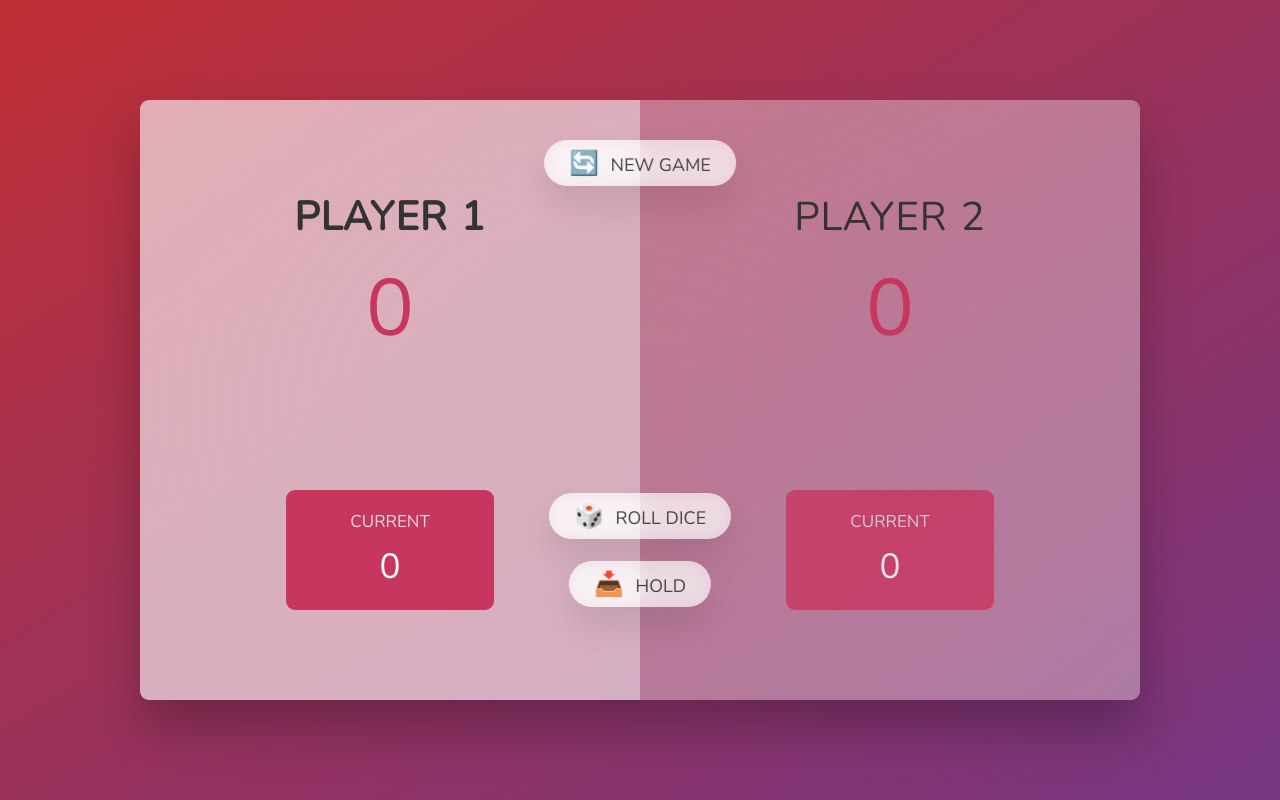
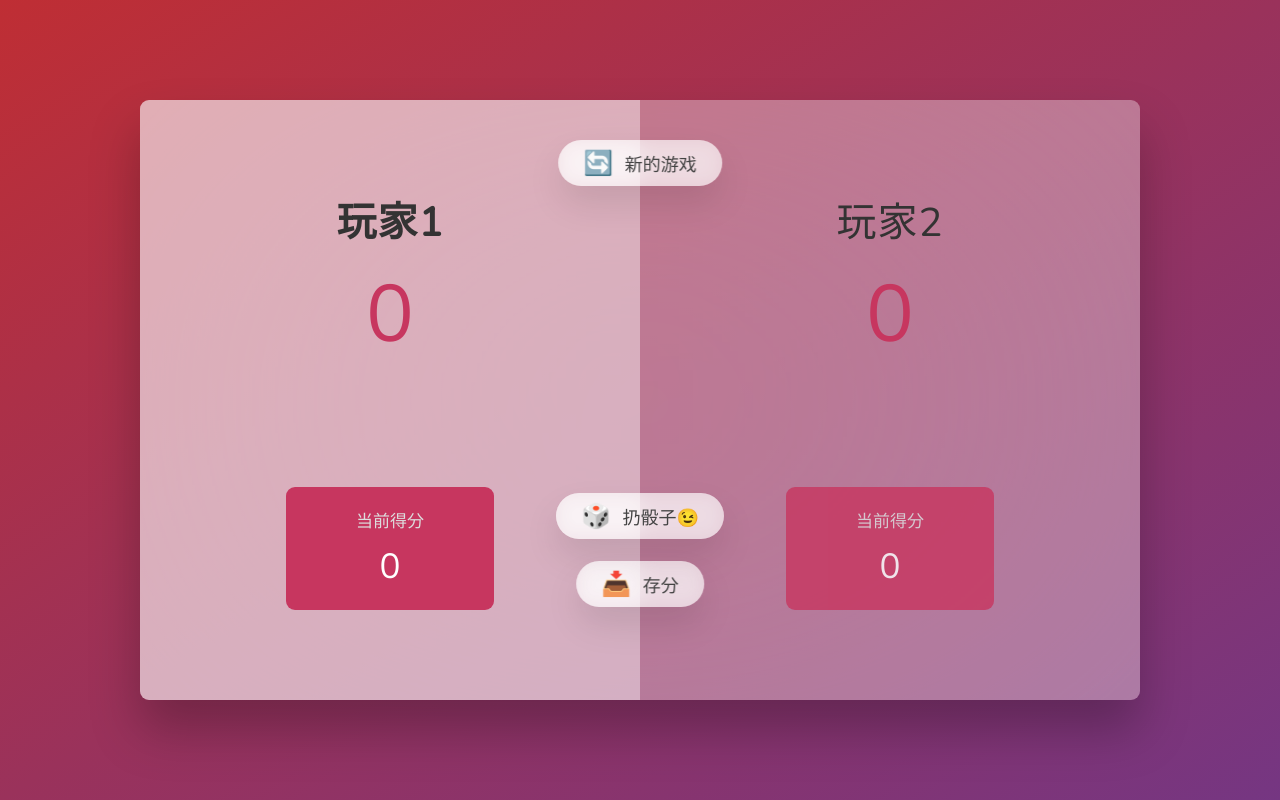
Before and after one commit to TorinZhou/T005-PigGame-V2, a plain HTML site: page index.html in a window 1280 px wide. Drawn offline with nearby package versions, Linux system fonts and the light colour scheme.

Commit message:
chinese ver.

```diff
--- a/index.html
+++ b/index.html
@@ -10,27 +10,28 @@
   <body>
     <main>
       <section class="player player--0 player--active">
-        <h2 class="name" id="name--0">Player 1</h2>
+        <h2 class="name" id="name--0">玩家1</h2>
         <p class="score" id="score--0">43</p>
         <div class="current">
-          <p class="current-label">Current</p>
+          <p class="current-label">当前得分</p>
           <p class="current-score" id="current--0">0</p>
         </div>
       </section>
       <section class="player player--1">
-        <h2 class="name" id="name--1">Player 2</h2>
+        <h2 class="name" id="name--1">玩家2</h2>
         <p class="score" id="score--1">24</p>
         <div class="current">
-          <p class="current-label">Current</p>
+          <p class="current-label">当前得分</p>
           <p class="current-score" id="current--1">0</p>
         </div>
       </section>
 
       <img src="dice-5.png" alt="Playing dice" class="dice" />
-      <button class="btn btn--new">🔄 New game</button>
-      <button class="btn btn--roll">🎲 Roll dice</button>
-      <button class="btn btn--hold">📥 Hold</button>
+      <button class="btn btn--new">🔄 新的游戏</button>
+      <button class="btn btn--roll">🎲 扔骰子😉</button>
+      <button class="btn btn--hold">📥 存分</button>
     </main>
+
     <script src="script.js"></script>
   </body>
 </html>
```
